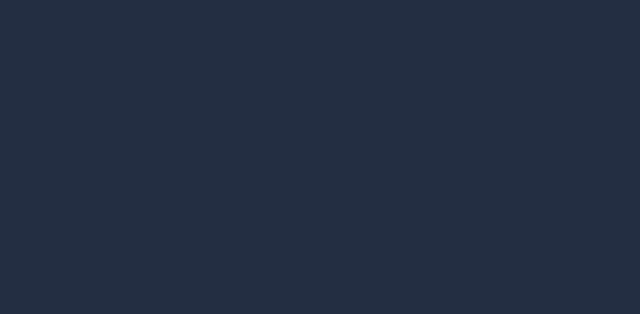
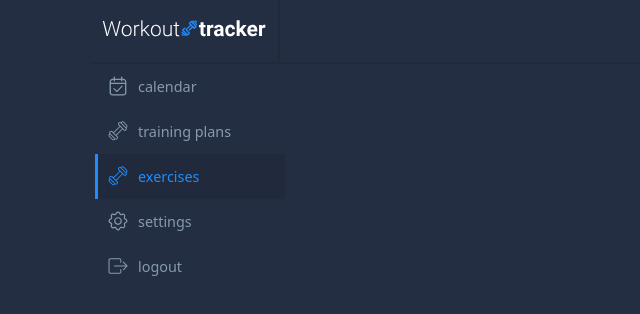
Before and after one commit to konradpichalski/workout-tracker, a React (Create React App) app in the folder client/: page /exercises in a window 1280 px wide. Shown: the top 314 px of the page, without its empty margins (0-640 px from the left). Built offline with nearby package versions, Linux system fonts and the light colour scheme; no server answers.

Commit message:
Add authentication and private routes to redirect to login page if token doesn't exist

```diff
--- a/client/src/App.js
+++ b/client/src/App.js
@@ -1,29 +1,49 @@
-import React, { Fragment } from 'react';
+import React, { useEffect } from 'react';
 import { Provider } from 'react-redux';
 import { BrowserRouter as Router, Route, Switch } from 'react-router-dom';
 
-import Menu from './components/Menu/Menu';
 import Login from './components/Auth/Login';
 import Register from './components/Auth/Register';
 import Landing from './components/Landing/Landing';
+import Routes from './components/Routing/Routes';
 
 import store from './store';
+import setAuthToken from './utils/setAuthToken';
+import { loadUser } from './actions/auth';
 
 import { GlobalStyle, AppScreen } from './styles/config';
 
-const App = () => (
+const App = () => {
+  useEffect(() => {
+    setAuthToken(localStorage.token);
+    store.dispatch(loadUser());
+  }, [store]);
+
+  return (
     <Provider store={store}>
       <Router>
         <GlobalStyle />
+
+        <Switch>
+          <Route exact path='/'>
             <AppScreen>
-        <Route exact path='/' component={Landing} />
-        <Route exact path='/' component={Login} />
+              <Landing />
+              <Login />
+            </AppScreen>
+          </Route>
 
-        <Route exact path='/register' component={Landing} />
-        <Route exact path='/register' component={Register} />
+          <Route exact path='/register'>
+            <AppScreen>
+              <Landing />
+              <Register />
             </AppScreen>
+          </Route>
+
+          <Route component={Routes} />
+        </Switch>
       </Router>
     </Provider>
   );
+};
 
 export default App;
--- a/client/src/components/Menu/MenuElements.js
+++ b/client/src/components/Menu/MenuElements.js
@@ -38,18 +38,28 @@ const MenuElements = ({ user, logout }) => {
         link='/calendar'
         icon={menuCalendarSvg}
       />
+
       <MenuLink
-        itemId='plans'
-        label='plans'
-        link='/plans'
+        itemId='trainingplans'
+        label='training plans'
+        link='/trainingplans'
         icon={menuPlansSvg}
       />
+
+      <MenuLink
+        itemId='exercises'
+        label='exercises'
+        link='/exercises'
+        icon={menuPlansSvg}
+      />
+
       <MenuLink
         itemId='settings'
         label='settings'
         link='/settings'
         icon={menuSettingsSvg}
       />
+
       <MenuButton
         itemId='logout'
         label='logout'
--- /dev/null
+++ b/client/src/components/Routing/PrivateRoute.js
@@ -0,0 +1,36 @@
+import React from 'react';
+import { connect } from 'react-redux';
+import { Route, Redirect } from 'react-router-dom';
+import PropTypes from 'prop-types';
+
+const PrivateRoute = ({
+  component: Component,
+  auth: { isAuthenticated, loading },
+  ...rest
+}) => {
+  return (
+    <Route
+      {...rest}
+      render={(props) =>
+        loading ? (
+          <div>Loading...</div>
+        ) : isAuthenticated ? (
+          <Component {...props} />
+        ) : (
+          <Redirect to='/' />
+        )
+      }
+    />
+  );
+};
+
+PrivateRoute.propTypes = {
+  auth: PropTypes.object.isRequired,
+  component: PropTypes.object.isRequired,
+};
+
+const mapStateToProps = (state) => ({
+  auth: state.auth,
+});
+
+export default connect(mapStateToProps)(PrivateRoute);
--- /dev/null
+++ b/client/src/components/Routing/Routes.js
@@ -0,0 +1,24 @@
+import React from 'react';
+import { Switch } from 'react-router-dom';
+
+import Menu from '../Menu/Menu';
+import TrainingPlans from '../Training/TrainingPlans';
+import PrivateRoute from './PrivateRoute';
+
+import { ComponentContainer, Section } from './styled';
+
+const Routes = () => {
+  return (
+    <Section>
+      <Menu />
+
+      <ComponentContainer>
+        <Switch>
+          <PrivateRoute exact path='/trainingplans' component={TrainingPlans} />
+        </Switch>
+      </ComponentContainer>
+    </Section>
+  );
+};
+
+export default Routes;
--- /dev/null
+++ b/client/src/components/Routing/styled.js
@@ -0,0 +1,28 @@
+import styled from 'styled-components';
+
+import { desktop, flex } from '../../styles/config';
+
+export const ComponentContainer = styled.div`
+  display: inline-flex;
+  flex-direction: column;
+  justify-content: flex-start;
+  align-items: flex-start;
+  width: 100%;
+  padding: 10px;
+
+  ${desktop} {
+    width: calc(100% - 200px);
+    max-width: 900px;
+  }
+`;
+
+export const Section = styled.section`
+  ${flex('column', 'flex-start', 'center')}
+  max-width: 1100px;
+  margin: auto;
+
+  ${desktop} {
+    ${flex('row', 'center', 'flex-start')}
+    flex-wrap: wrap;
+  }
+`;
--- /dev/null
+++ b/client/src/components/Training/TrainingPlans.js
@@ -0,0 +1,5 @@
+import React from 'react';
+
+const TrainingPlans = () => <div>Training plans</div>;
+
+export default TrainingPlans;
--- a/client/src/store.js
+++ b/client/src/store.js
@@ -3,6 +3,7 @@ import { composeWithDevTools } from 'redux-devtools-extension';
 import thunk from 'redux-thunk';
 
 import rootReducer from './reducers';
+import setAuthToken from './utils/setAuthToken';
 
 const initialState = {};
 
@@ -14,4 +15,21 @@ const store = createStore(
   composeWithDevTools(applyMiddleware(...middleware)),
 );
 
+// set up a store subscription listener
+// to store the users token in localStorage
+// initialize current state from redux store for subscription comparison
+// preventing undefined error
+let currentState = store.getState();
+
+store.subscribe(() => {
+  // keep track of the previous and current state to compare changes
+  let previousState = currentState;
+  currentState = store.getState();
+  // if the token changes set the value in localStorage and axios headers
+  if (previousState.auth.token !== currentState.auth.token) {
+    const token = currentState.auth.token;
+    setAuthToken(token);
+  }
+});
+
 export default store;
```
Lines whose indentation alone changed are shown as unchanged.
